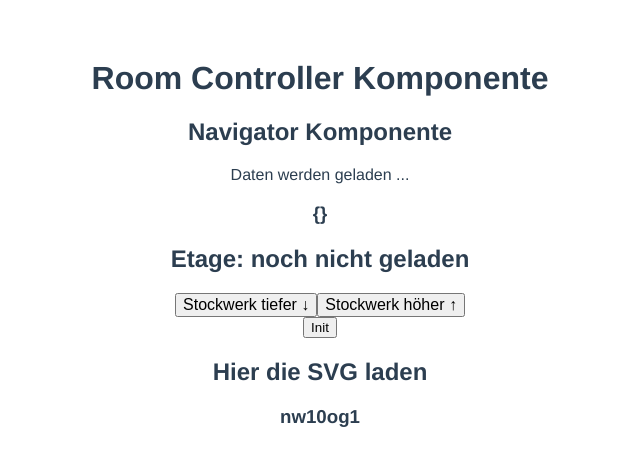
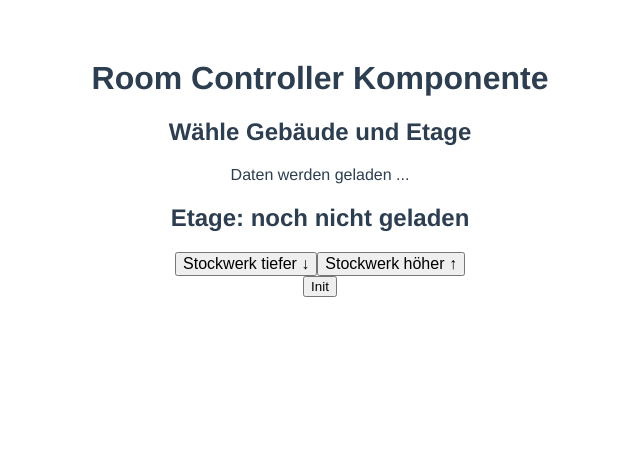
Before and after one commit to dev-bi/floorplan_frontend, a Vue app: page / in a window 1280 px wide. Shown: the top 466 px of the page, without its empty margins (320-960 px from the left). Built offline with nearby package versions, Linux system fonts and the light colour scheme.

Commit message:
Implementierung des OutputControllers (SVG)
Bei Initialisierung wird die erste Grafik geladen. Kennzeichnung in SVG
mit class="room". Alle RÃume sind selektierbar.

```diff
--- a/src/components/FloorNavigator.vue
+++ b/src/components/FloorNavigator.vue
@@ -1,6 +1,6 @@
 <template>
   <div>
-    <h2>Navigator Komponente</h2>
+    <h2>Wähle Gebäude und Etage</h2>
     <div v-if="locations.length > 0">
       <select name="location" @change="changeLocation" v-model="selectedLocation">
         <option
@@ -20,7 +20,7 @@
       <p>Daten werden geladen ...</p>
     </div>
     <div>
-      <h3>{{ selectedLocation }}</h3>
+      <!--<h3>{{ selectedLocation }}</h3>-->
       <h2>Etage: {{ currentFloor }}</h2>
     </div>
     <button @click="levelDown" class="navigator-button">Stockwerk tiefer &#8595;</button>
@@ -40,8 +40,10 @@ export default {
   name: 'FloorNavigator',
   data() {
     return {
+      /* Location Objekt, das gerade selektiert ist. Beinhaltet ein Array aus Floor-Instanzen */
       selectedLocation: {},
       locations: [],
+      /* aktuelle Etage als Index repräsentiert */
       currentFloorIndex: 0,
     };
   },
@@ -63,7 +65,11 @@ export default {
     },
   },
   updated() {
+    console.log('UPDATED ... !');
+    console.log(this.currentSVGId);
     if (this.currentSVGId === '') return;
+    console.log('Bis hier hin ... OK');
+    /* Daten an Elternelement schicken: die SVG Id */
     this.$emit('stateChanged', this.currentSVGId);
   },
   methods: {
--- a/src/components/OutputController.vue
+++ b/src/components/OutputController.vue
@@ -1,8 +1,8 @@
 <template>
 <div>
-  <h2>Hier die SVG laden</h2>
-  <h3>{{ svgId }}</h3>
-  <div v-html="svgString"></div>
+  <!--<h2>Hier die SVG laden</h2>-->
+  <!--<h3>{{ svgId }}</h3>-->
+  <div v-html="svgString" @mouseover="selectRoom" @mouseout="unselectRoom"></div>
 </div>
 </template>
 
@@ -16,7 +16,12 @@ export default {
       String,
     },
   },
+  mounted() {
+    console.log('Hier die SVG initialisieren ...');
+    this.setSvgString(this.svgId);
+  },
   watch: {
+    /* Wenn sich die svgId ändert, erfährt diese Watchfunktion das */
     svgId(newVal, oldVal) {
       console.log(`Value changed from ${oldVal} to ${newVal}`);
       this.setSvgString(newVal);
@@ -24,6 +29,7 @@ export default {
   },
   data() {
     return {
+      /* SVG als String, wird durch v-html gerendert */
       svgString: '',
     };
   },
@@ -33,6 +39,20 @@ export default {
     },
   },
   methods: {
+    selectRoom(event) {
+      const mouseOverRoomEvent = event;
+
+      if (mouseOverRoomEvent.target.className.baseVal === 'room') {
+        console.log(mouseOverRoomEvent.target.id);
+        mouseOverRoomEvent.target.style.fill = 'rgb(0, 255, 0)';
+      }
+    },
+    unselectRoom(event) {
+      const mouseOutRoomEvent = event;
+      if (mouseOutRoomEvent.target.className.baseVal === 'room') {
+        mouseOutRoomEvent.target.style.fill = 'rgb(255, 255, 255)';
+      }
+    },
     setSvgString(svgId) {
       const appController = new BaseController();
       if (svgId === '') return;
--- a/src/components/RoomControllerComponent.vue
+++ b/src/components/RoomControllerComponent.vue
@@ -18,7 +18,7 @@ export default {
   },
   data() {
     return {
-      svgId: 'nw10og1',
+      svgId: '',
     };
   },
   computed: {
```
